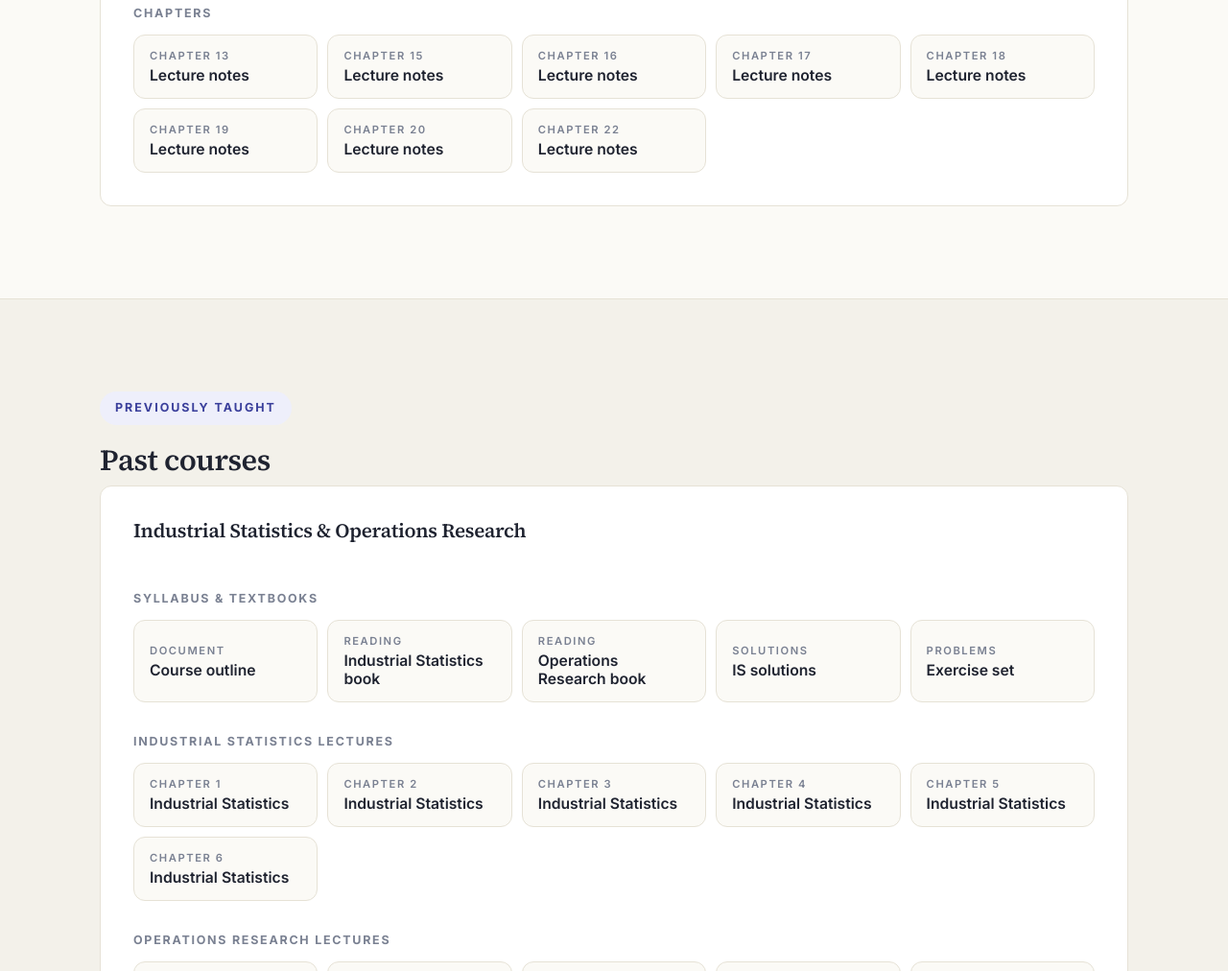
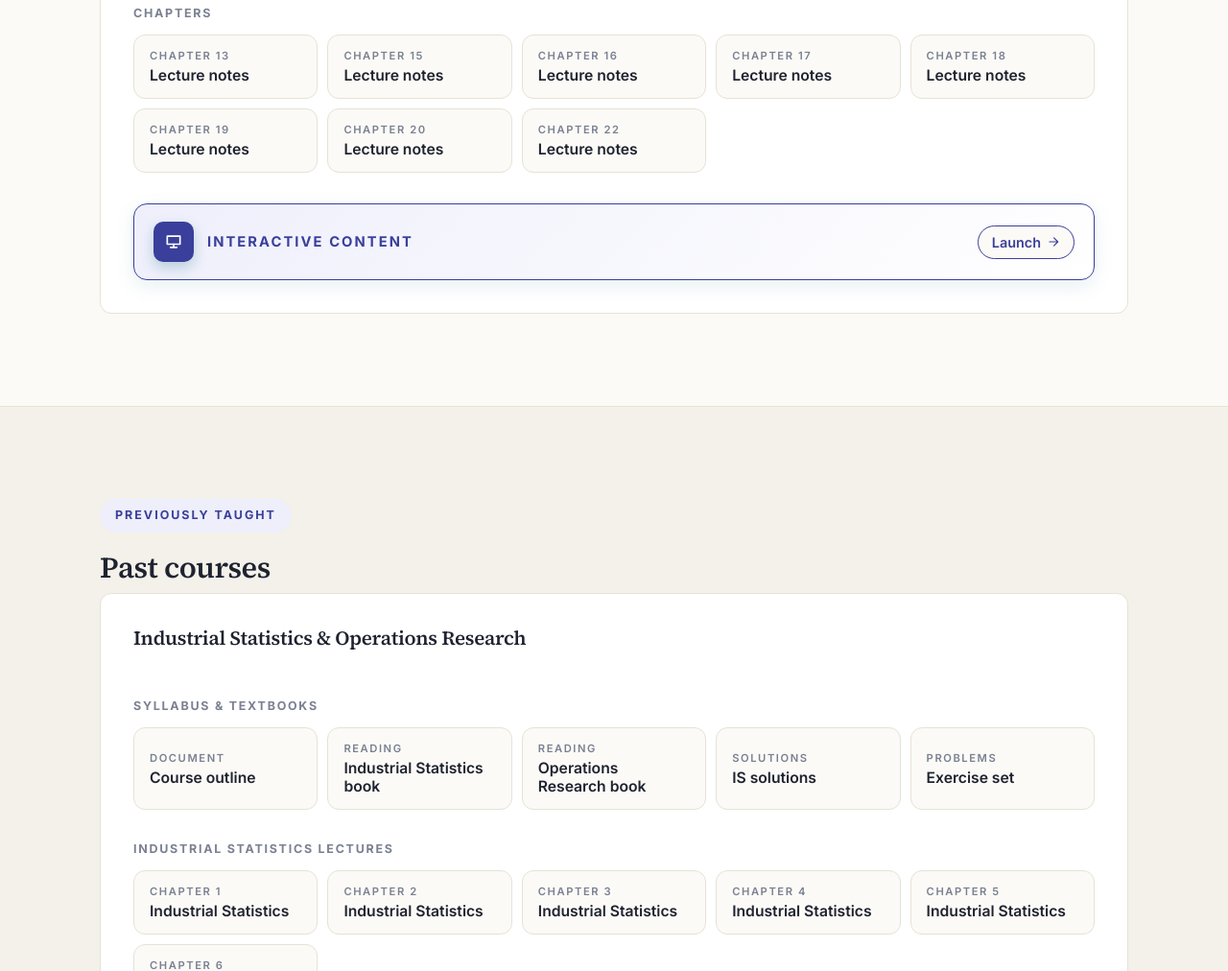
Before and after one commit to KMTanvir/Personal-Website, a plain HTML site: page teaching.html in a window 1280 px wide. Shown: the part 1778-2790 px from the top of the page at 96% size. Drawn offline with Linux system fonts and the light colour scheme.

Commit message:
Teaching Update

```diff
--- a/teaching.html
+++ b/teaching.html
@@ -335,6 +335,18 @@
               <a class="chapter-card" href="https://drive.google.com/file/d/1zmGuD07e1sqZ03g9rtZySk2BbX4FB5ED/view?usp=sharing" target="_blank" rel="noopener"><span class="ch-eyebrow">Chapter 22</span><span class="ch-title">Lecture notes</span></a>
             </div>
           </div>
+
+          <a class="interactive-box" href="https://kmtanvir.github.io/Econometric-Methods/" target="_blank" rel="noopener" aria-label="Open interactive content for Econometric Methods">
+            <span class="ir-icon" aria-hidden="true">
+              <svg viewBox="0 0 24 24" fill="none" stroke="currentColor" stroke-width="2" stroke-linecap="round" stroke-linejoin="round"><path d="M4 5h16v10H4z"/><path d="M8 19h8M12 15v4"/></svg>
+            </span>
+            <span class="ir-text">
+              <span class="ir-eyebrow">Interactive Content</span>
+            </span>
+            <span class="ir-cta">Launch
+              <svg viewBox="0 0 24 24" fill="none" stroke="currentColor" stroke-width="2" stroke-linecap="round" stroke-linejoin="round"><path d="M5 12h14M13 5l7 7-7 7"/></svg>
+            </span>
+          </a>
         </article>
 
       </div>
```
